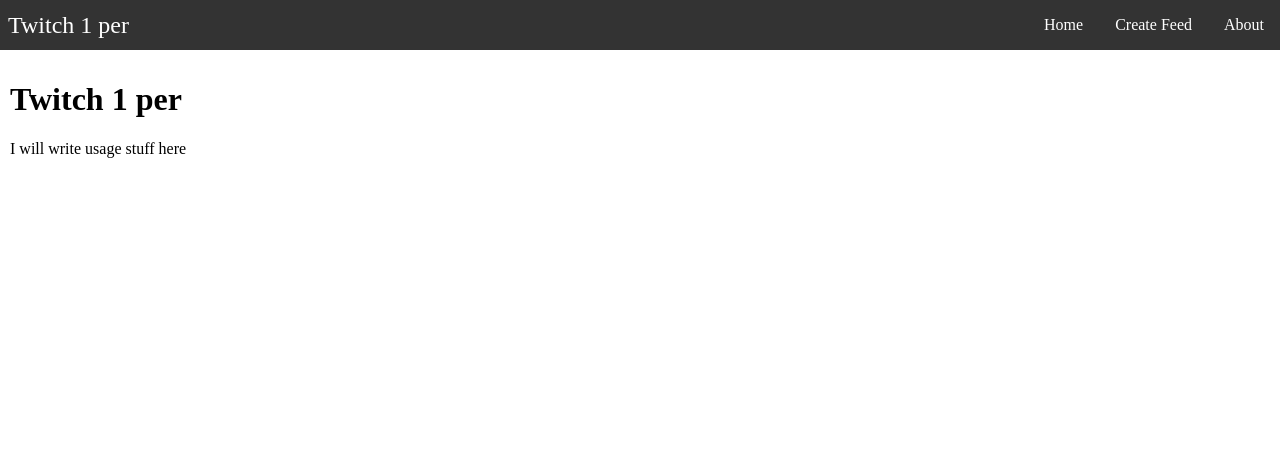
After one commit to alexshelto/twitch_1per, a Flask app: page /about in a window 1280 px wide. The commit adds this page. Shown: the top 458 px of the page. Run offline with Flask 2, Linux system fonts and the light colour scheme; parts of the project's set-up code (start-up, migrations or seed data) failed here and were passed over.

Commit message:
working on form

```diff
--- a/src/main/routes.py
+++ b/src/main/routes.py
@@ -1,5 +1,6 @@
 
 from flask import (render_template, url_for, flash, redirect, request, abort, Blueprint)
+from src.main.forms import ChatForm
 
 
 
@@ -16,17 +17,24 @@
 
 
 
+@main.route('/create_feed', methods=['GET', 'POST'])
+def create_feed():
+    form = ChatForm()
+    if form.validate_on_submit():
+        #form.channel.data, etc
+        flash('BAMMMM', 'success')
+
+        return redirect(url_for('users.login'))
+
+    return render_template('create_feed.html', title='Create Entry', form=form)
 
 
 
-
-
-
-'''
 @main.route('/about')
 def about():
     return render_template('about.html')
 
+'''
 @main.route('/contact_us')
 def contact_us():
     return render_template('contact_us.html')
--- /dev/null
+++ b/src/templates/about.html
@@ -0,0 +1,7 @@
+{% extends "layout.html" %}
+{% block content %}
+
+<h1> Twitch 1 per </h1>
+I will write usage stuff here
+
+{% endblock %}
--- a/src/templates/layout.html
+++ b/src/templates/layout.html
@@ -24,9 +24,8 @@
         <div class="navbar-links">
           <ul>
             <li><a href="{{ url_for('main.home') }}">Home</a></li>
-            <li><a href="">Something </a></li>
-            <li><a href="">Browse Rooms</a></li>
-            <li><a href="">About</a></li>
+            <li><a href="">Create Feed</a></li>
+            <li><a href="{{ url_for('main.about') }}">About</a></li>
           </ul>
         </div>
      </nav>
```
Also changed, not shown: src/main/forms.py (added, +15 -0 lines).
